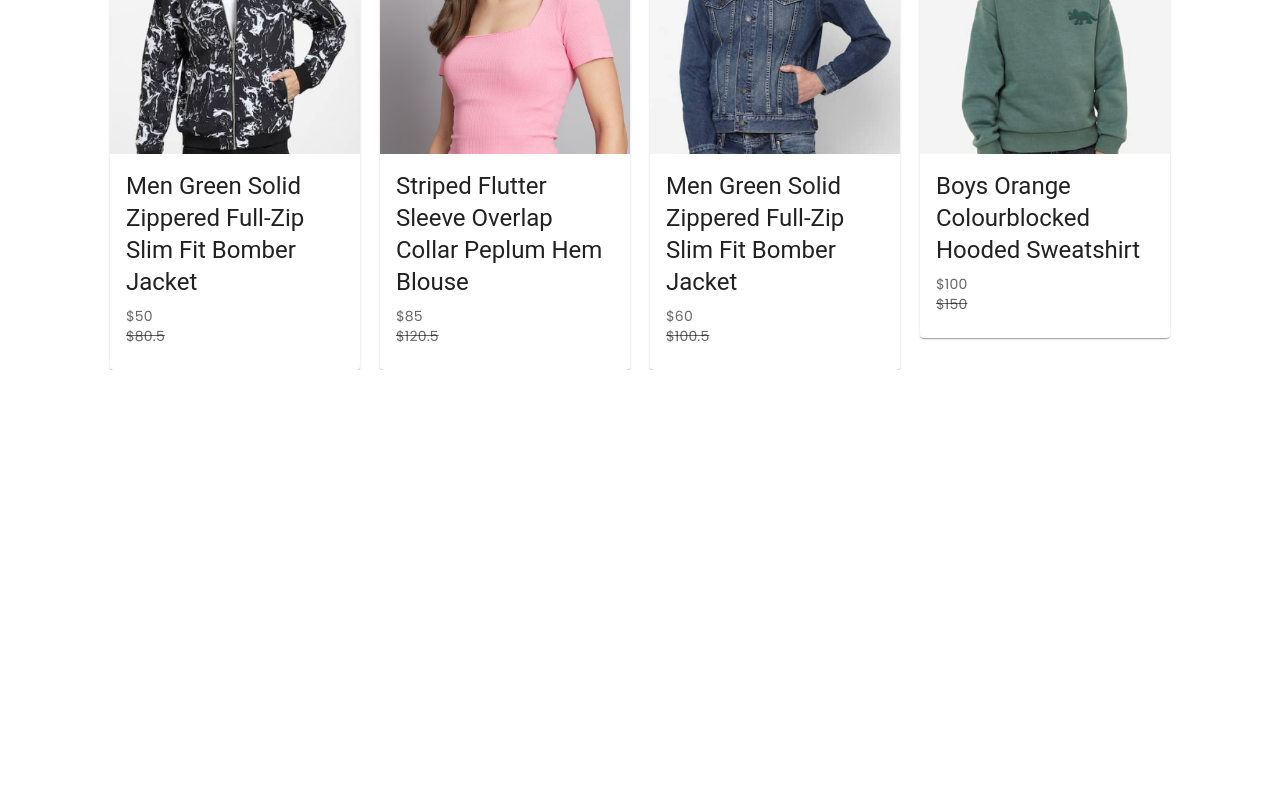
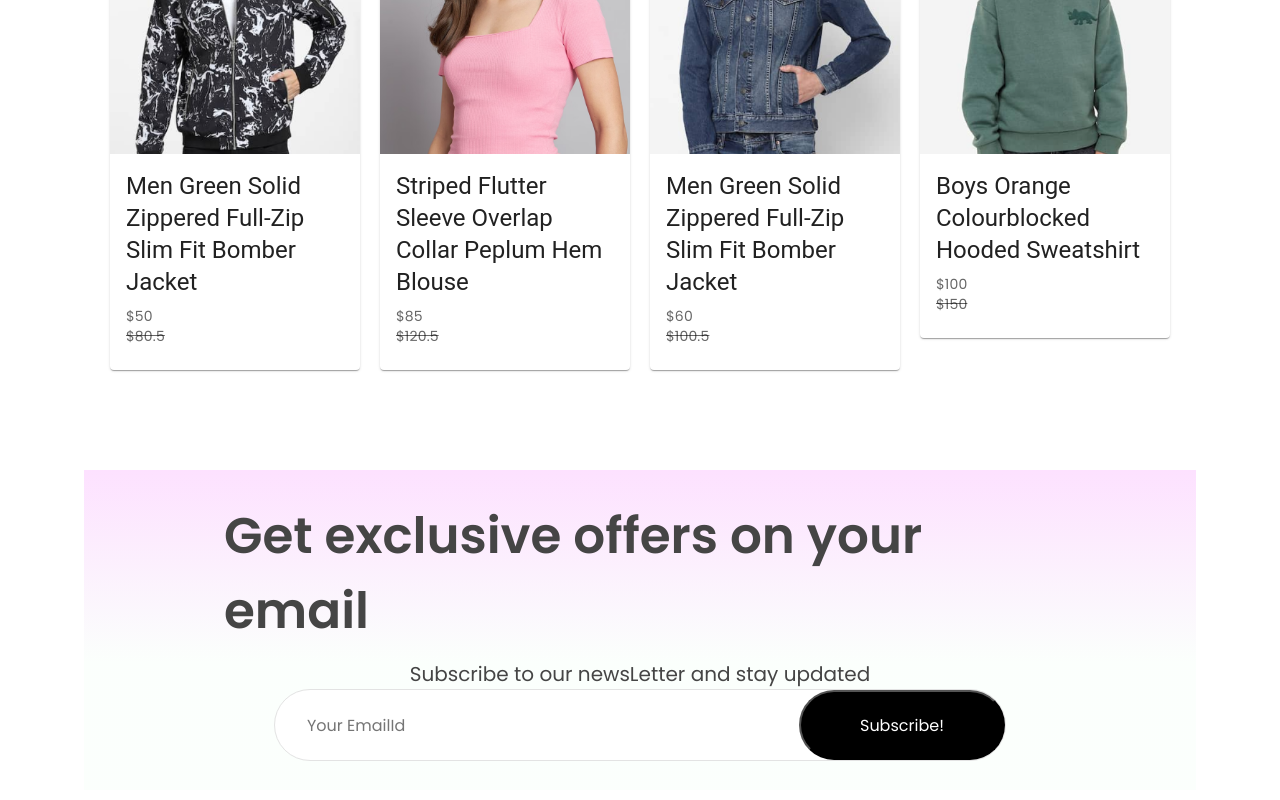
Before and after one commit to Youbraj0210/React_E-commerce, a React (Vite) app: page / in a window 1280 px wide. Shown: the part 3036-3836 px from the top of the page. Before the commit the page ends 3406 px from the top, so only its background shows below. Built offline with nearby package versions, Linux system fonts and the light colour scheme.

Commit message:
added the newsletter component

```diff
--- a/src/Pages/Shop.jsx
+++ b/src/Pages/Shop.jsx
@@ -3,6 +3,7 @@ import { Hero } from '../components/Hero/Hero'
 import { Popular } from '../components/Popular/Popular'
 import { Offer } from '../components/Offers/Offer'
 import NewCollections from '../components/NewCollections/NewCollections'
+import Newsletter from '../components/Newsletter/Newsletter'
 
 export const Shop = () => {
   return (
@@ -11,6 +12,7 @@ export const Shop = () => {
         <Popular/>
         <Offer/>
         <NewCollections/>
+        <Newsletter/>
     </div>
   )
 }
--- a/src/components/NewCollections/NewCollections.css
+++ b/src/components/NewCollections/NewCollections.css
@@ -3,6 +3,7 @@
   flex-direction: column;
   align-items: center;
   gap: 10px;
+  margin-bottom: 100px;
 }
 
 .NewCollections h1 {
--- /dev/null
+++ b/src/components/Newsletter/Newsletter.css
@@ -0,0 +1,54 @@
+.Newsletter{
+    width: 65%;
+    height: 40vh;
+    display: flex;
+    flex-direction: column;
+    align-items: center;
+    justify-content: center;
+    margin: auto;
+    padding: 0 140px;
+    margin-bottom: 140px;
+    background:linear-gradient(180deg,#fde1ff,#e1ffea22 60%);
+}
+
+.Newsletter h1{
+    color: #454545;
+    font-size: 50px;
+    font-weight: 600;
+    margin-bottom: 10px;
+}
+
+.Newsletter p{
+    color: #454545;
+    font-size: 20px;
+}
+
+.Newsletter div{
+    display: flex;
+    align-items: center;
+    justify-content: space-between;
+    background-color: white;
+    width: 730px;
+    height: 70px;
+    border-radius: 80px;
+    border: 1px solid #e3e3e3;
+}
+
+.Newsletter input{
+    width: 500px;
+    margin-left: 30px;
+    border: none;
+    outline: none;
+    color: #616161;
+    font-size: 16px;
+}
+
+.Newsletter div button{
+    width: 210px;
+    height: 70px;
+    border-radius: 80px;
+    background-color: black;
+    color: white;
+    font-size: 16px;
+    cursor: pointer;
+}
--- /dev/null
+++ b/src/components/Newsletter/Newsletter.jsx
@@ -0,0 +1,17 @@
+import React from 'react'
+import "./Newsletter.css"
+
+const Newsletter = () => {
+  return (
+    <div className='Newsletter'>
+        <h1>Get exclusive offers on your email</h1>
+        <p>Subscribe to our newsLetter and stay updated</p>
+        <div>
+            <input type="email" name="emial" id="email" placeholder='Your EmailId' />
+            <button>Subscribe!</button>
+        </div>
+    </div>
+  )
+}
+
+export default Newsletter
```
